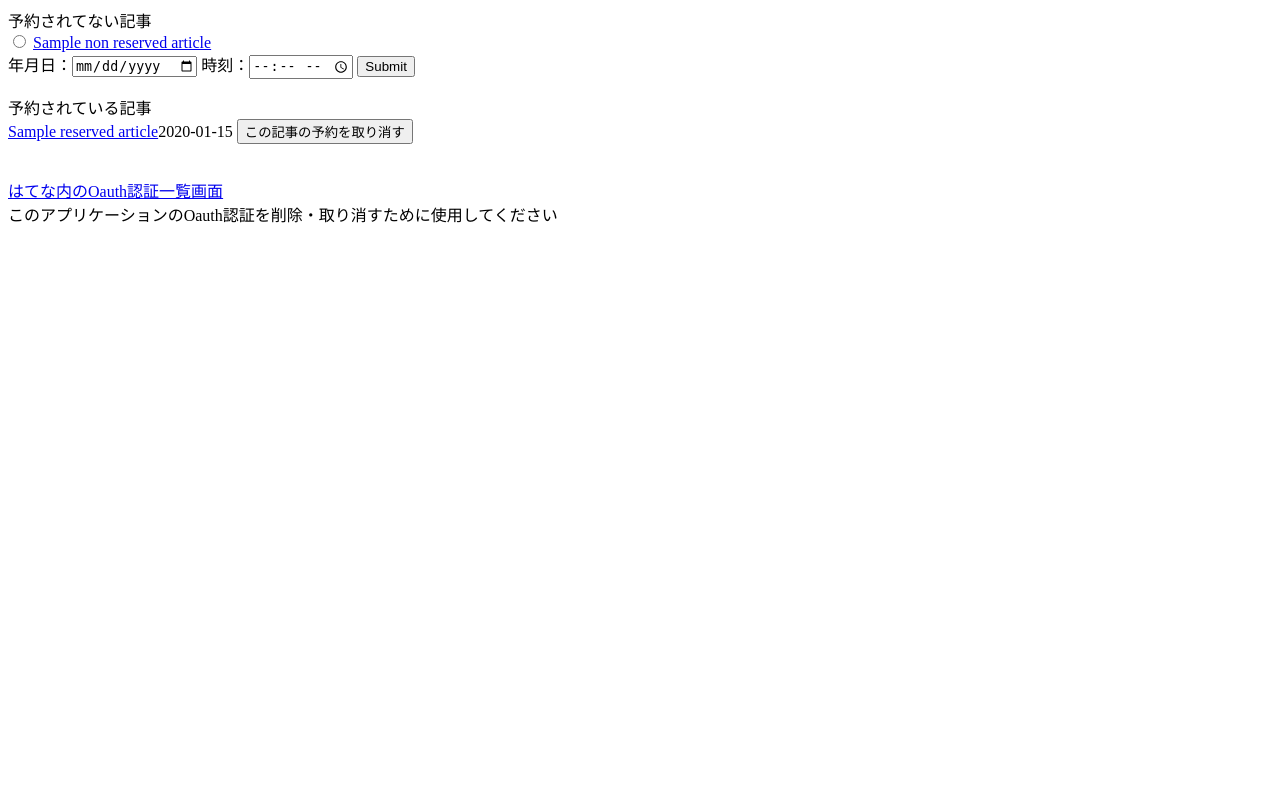
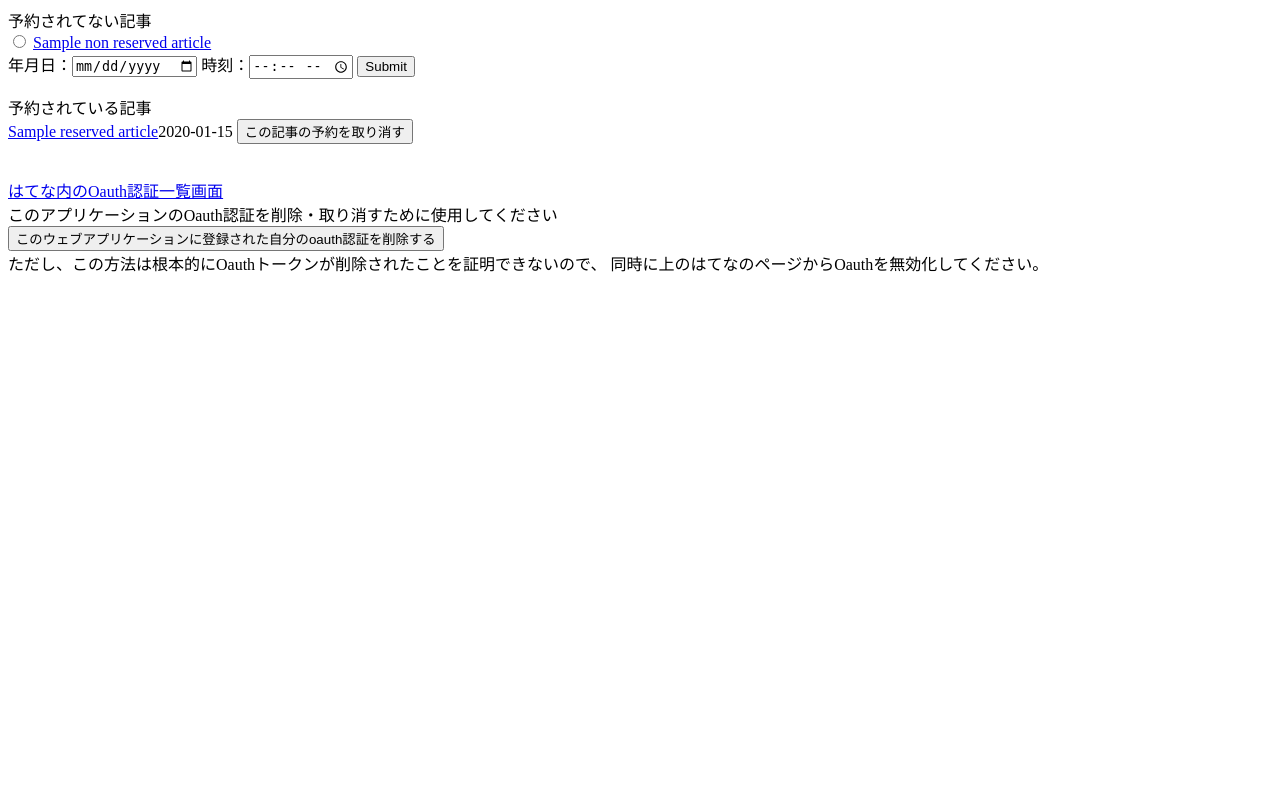
Before and after one commit to bigwheel/hatena-diary-reserved-post, a Python web app: template src/templates/list_draft_articles.html in a window 1280 px wide. Run offline with Jinja, Linux system fonts and the light colour scheme; the template is opened without the code that fills it: most values are stand-ins (such as "Sample title", 1, 10 or a date in 2020).

Commit message:
データベース上のアクセストークンを削除する処理とボタンを追加。

```diff
--- a/src/templates/list_draft_articles.html
+++ b/src/templates/list_draft_articles.html
@@ -31,7 +31,13 @@
 
 	<br>
 	<a href="https://www.hatena.ne.jp/{{ h_username }}/config/auth/provider">はてな内のOauth認証一覧画面</a>
-	<br>
-	このアプリケーションのOauth認証を削除・取り消すために使用してください
+	<br>このアプリケーションのOauth認証を削除・取り消すために使用してください<br>
+
+	<form action="./" method="get">
+	  <input type="submit" value="このウェブアプリケーションに登録された自分のoauth認証を削除する"><br>
+	  ただし、この方法は根本的にOauthトークンが削除されたことを証明できないので、
+	  同時に上のはてなのページからOauthを無効化してください。
+	  <input type="hidden" name="type_of_action" value="delete_token">
+	</form>
   </body>
 </html>
```
Also changed, not shown: src/main.py (+8 -1 lines).
